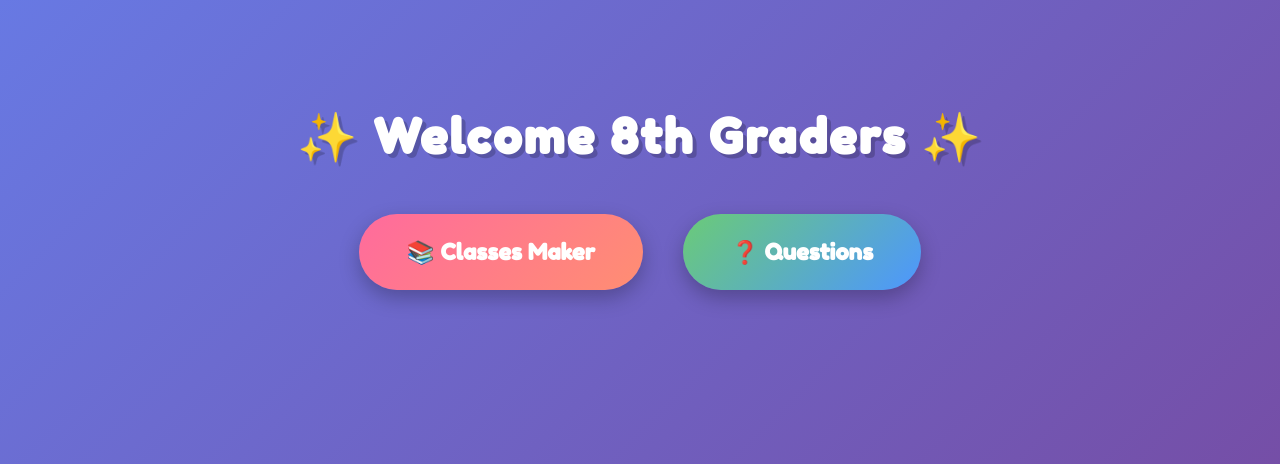
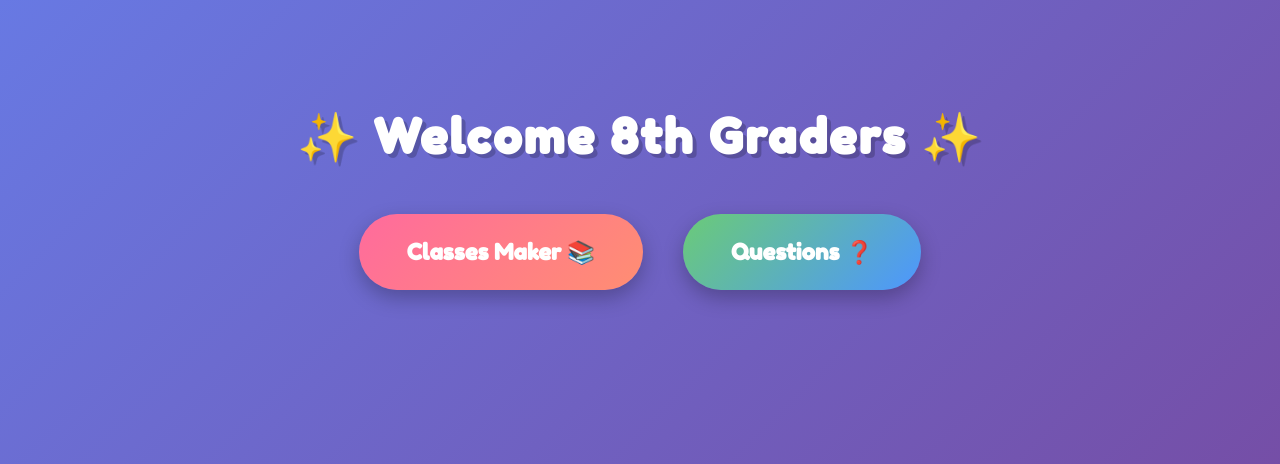
Before and after one commit to andreaTheCoder/TritonHacks, a Flask app: page / in a window 1280 px wide. Shown: the part 202-666 px from the top of the page. Run offline with Flask 3, Linux system fonts and the light colour scheme.

Commit message:
i changed the font, color, and space

```diff
--- a/public/templates/main.html
+++ b/public/templates/main.html
@@ -6,6 +6,7 @@
     <link rel="preconnect" href="https://fonts.googleapis.com">
     <link rel="preconnect" href="https://fonts.gstatic.com" crossorigin>
     <link href="https://fonts.googleapis.com/css2?family=Fredoka:wght@400;600;700&family=Fredoka+One&display=swap" rel="stylesheet">
+
     <style>
         * {
             margin: 0;
@@ -94,8 +95,8 @@
     <h1>✨ Welcome 8th Graders ✨</h1>
 
     <div class="button-container">
-        <button class="cute-btn classes-btn">📚 Classes Maker</button>
-        <button class="cute-btn questions-btn">❓ Questions</button>
+        <button class="cute-btn classes-btn"> Classes Maker 📚</button>
+        <button class="cute-btn questions-btn"> Questions ❓</button>
     </div>
 </body>
 </html>
```
